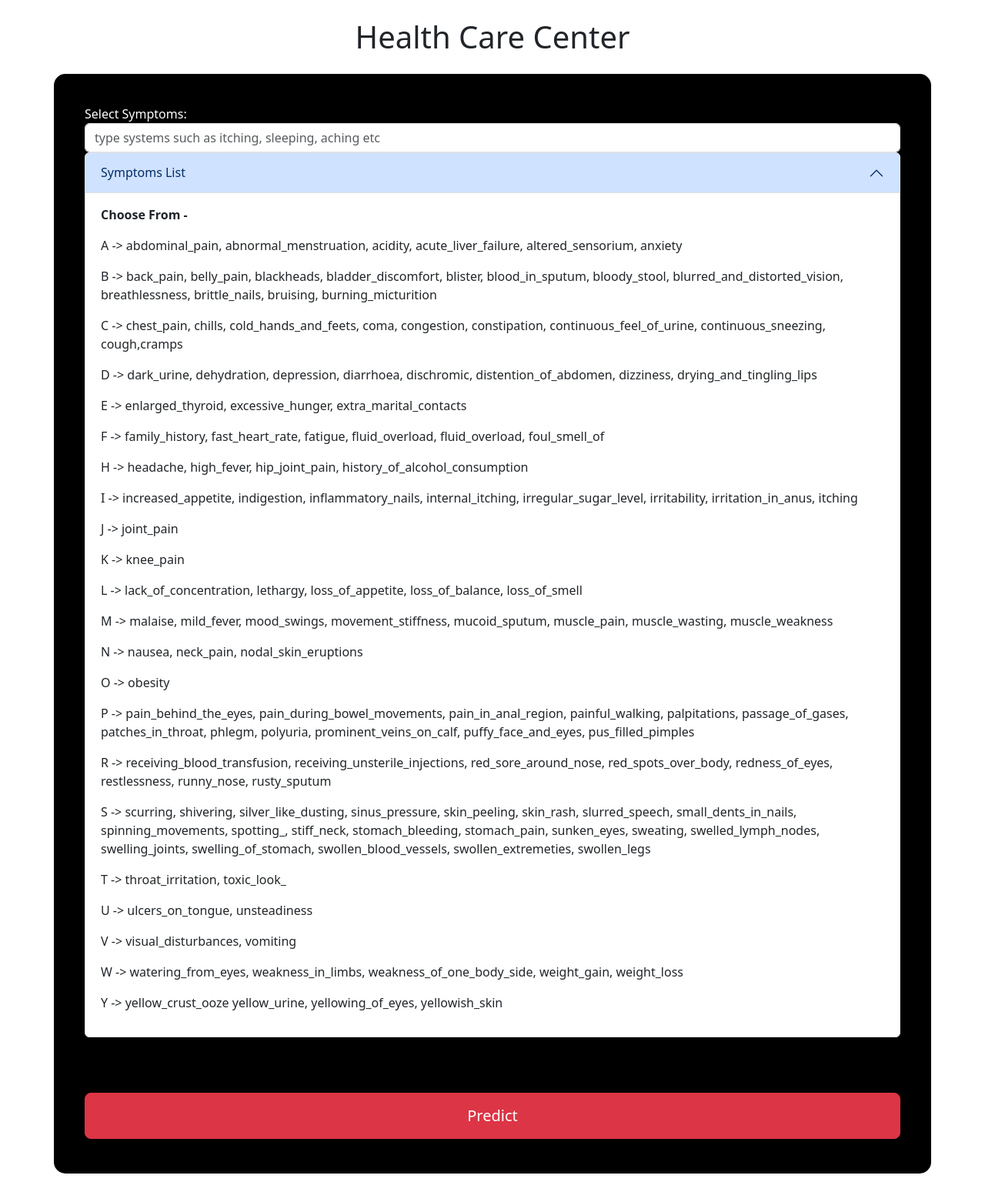
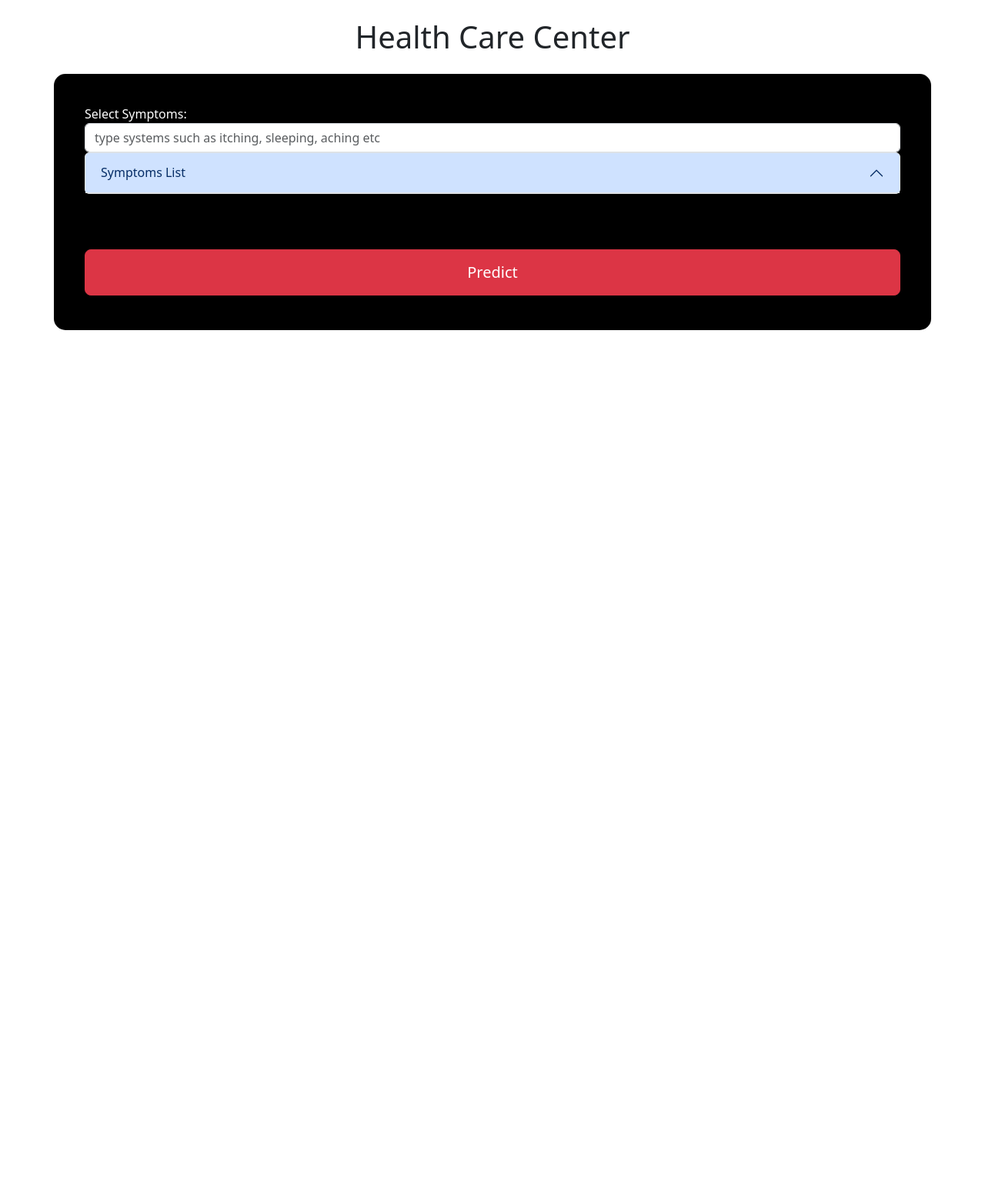
Before and after one commit to aahamed-07/medRecom-System, a Flask app: page / in a window 1280 px wide. Shown: the part 66-1615 px from the top of the page at 77% size. After the commit the page ends 800 px from the top, so only its background shows below. Run offline with Flask 3, Linux system fonts and the light colour scheme.

Commit message:
accoirdion fixed
Accordion auto opening on page load fixed.

```diff
--- a/templates/index.html
+++ b/templates/index.html
@@ -93,7 +93,7 @@
                             Symptoms List
                         </button>
                     </h2>
-                    <div id="collapseOne" class="accordion-collapse collapse show" aria-labelledby="headingOne"
+                    <div id="collapseOne" class="accordion-collapse collapse" aria-labelledby="headingOne"
                         data-bs-parent="#accordionExample">
                         <div class="accordion-body">
                             <strong>Choose From -</strong>
```
